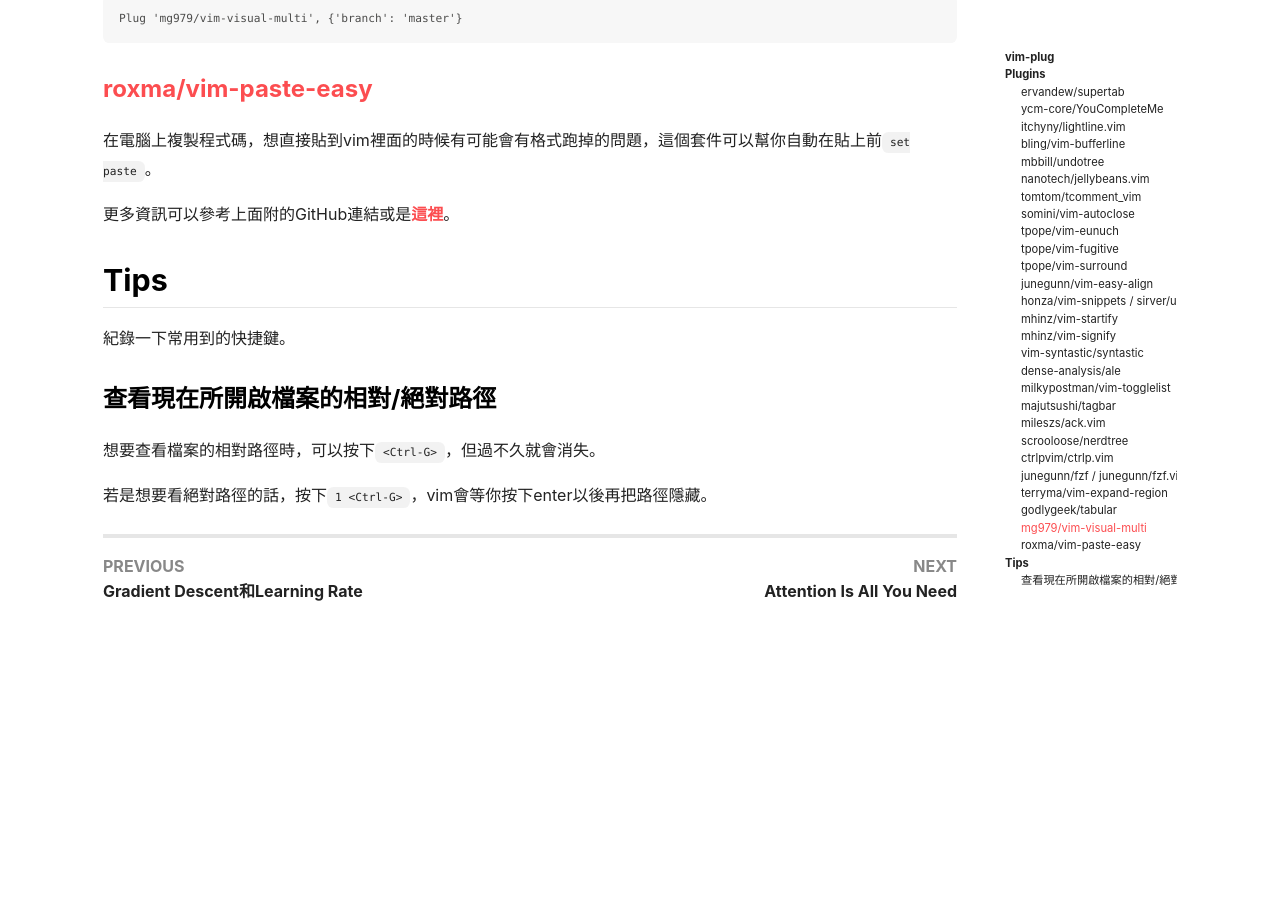
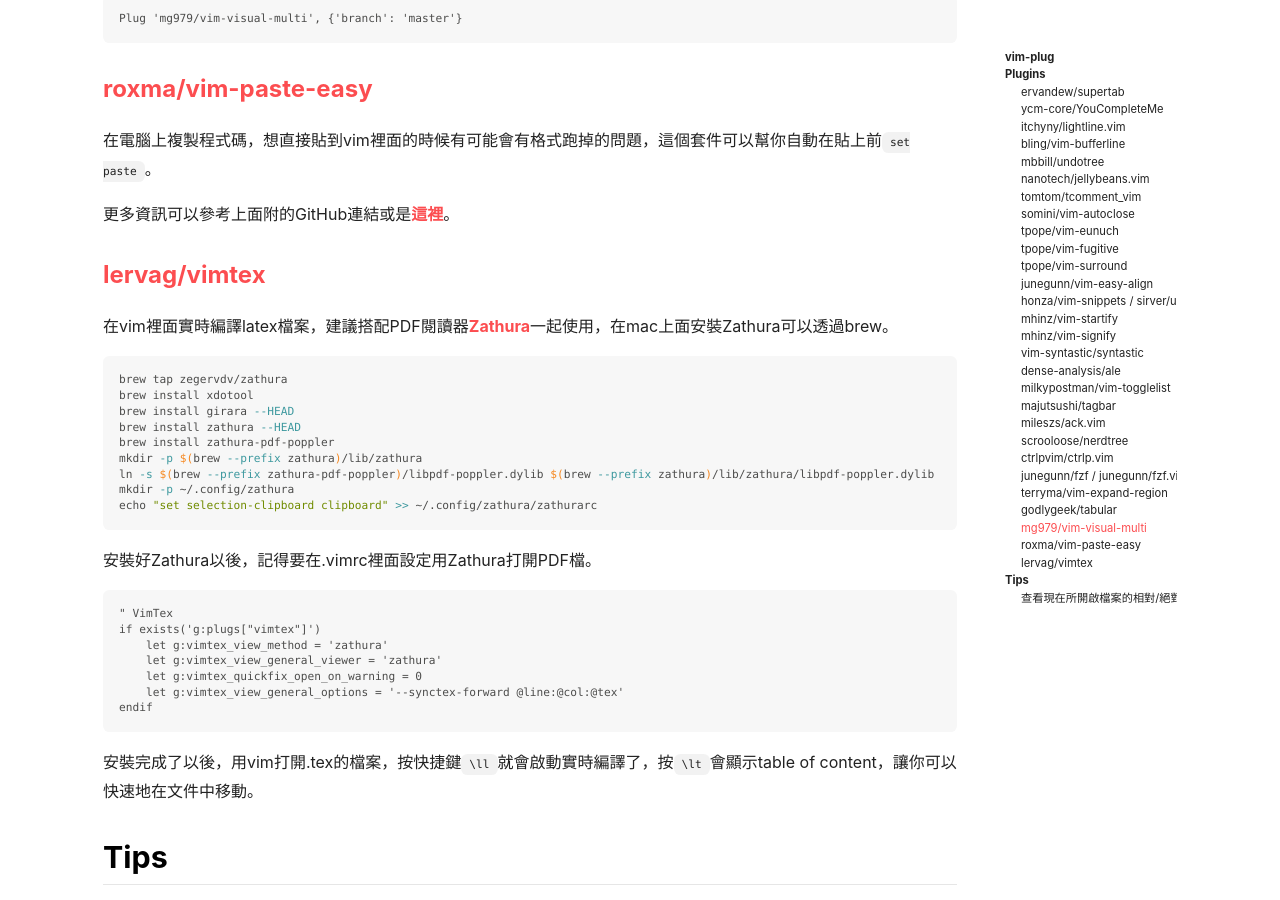
Before and after one commit to wjohn1483/wjohn1483.github.io, a Jekyll site: the page built from _posts/2020-03-09-vim-plugins/2020-03-09-vim-plugins.md, in a window 1280 px wide and 900 px high, scrolled down 5079 px. Built offline with Jekyll 4.4.1, drawn with Linux system fonts in a browser that asks for light colours; nearby versions of some CDN libraries; before the commit the page ends 5708 px from its top, so only the background shows below that.

Commit message:
Add new plugin

````diff
--- a/_posts/2020-03-09-vim-plugins/2020-03-09-vim-plugins.md
+++ b/_posts/2020-03-09-vim-plugins/2020-03-09-vim-plugins.md
@@ -206,6 +206,36 @@ Plug 'mg979/vim-visual-multi', {'branch': 'master'}
 
 更多資訊可以參考上面附的GitHub連結或是[這裡](https://vimawesome.com/plugin/vim-paste-easy)。
 
+### [lervag/vimtex](https://github.com/lervag/vimtex)
+
+在vim裡面實時編譯latex檔案，建議搭配PDF閱讀器[Zathura](https://pwmt.org/projects/zathura/)一起使用，在mac上面安裝Zathura可以透過brew。
+
+```bash
+brew tap zegervdv/zathura
+brew install xdotool
+brew install girara --HEAD
+brew install zathura --HEAD
+brew install zathura-pdf-poppler
+mkdir -p $(brew --prefix zathura)/lib/zathura
+ln -s $(brew --prefix zathura-pdf-poppler)/libpdf-poppler.dylib $(brew --prefix zathura)/lib/zathura/libpdf-poppler.dylib
+mkdir -p ~/.config/zathura
+echo "set selection-clipboard clipboard" >> ~/.config/zathura/zathurarc
+```
+
+安裝好Zathura以後，記得要在.vimrc裡面設定用Zathura打開PDF檔。
+
+```
+" VimTex
+if exists('g:plugs["vimtex"]')
+    let g:vimtex_view_method = 'zathura'
+    let g:vimtex_view_general_viewer = 'zathura'
+    let g:vimtex_quickfix_open_on_warning = 0
+    let g:vimtex_view_general_options = '--synctex-forward @line:@col:@tex'
+endif
+```
+
+安裝完成了以後，用vim打開.tex的檔案，按快捷鍵`\ll`就會啟動實時編譯了，按`\lt`會顯示table of content，讓你可以快速地在文件中移動。
+
 
 ## Tips
 
````
